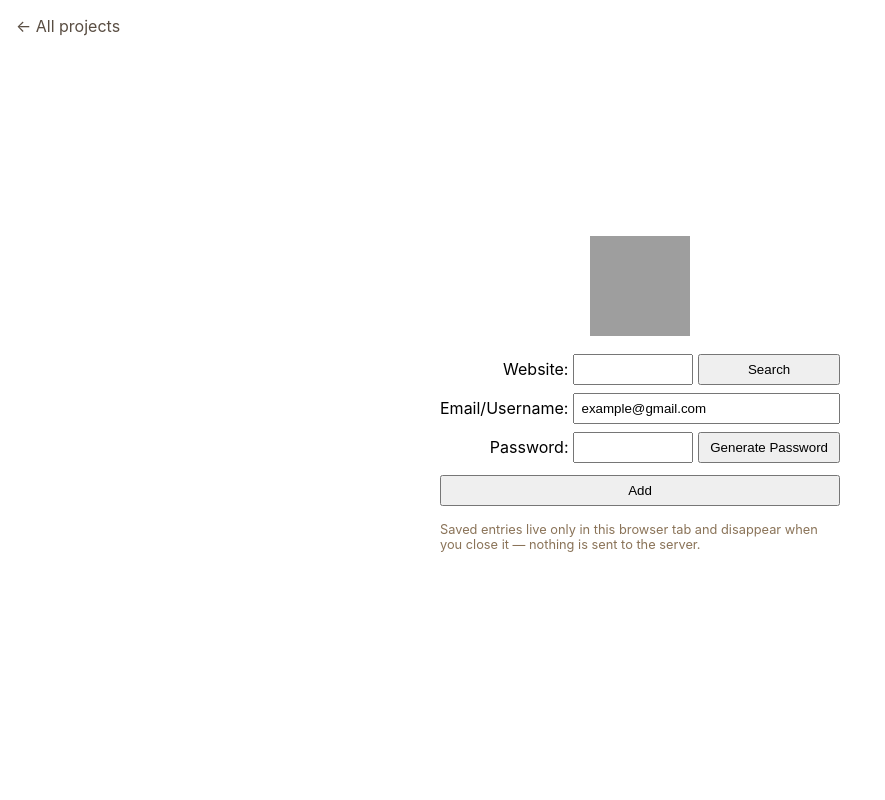
After one commit to tanishqmudaliar/100-Days-of-Code-The-Complete-Python-Pro-Bootcamp, a Flask app: template SERVER/templates/gui/password_manager.html in a window 1280 px wide. The commit adds this page. Shown: the whole page, without its empty margins (0-885 px from the left). Run offline with Flask 3, Linux system fonts and the light colour scheme; the template is opened without the code that fills it: most values are stand-ins (such as "Sample title", 1, 10 or a date in 2020); grey boxes are pictures that could not be loaded.

Commit message:
Add password manager application with GUI, password generation, and data storage

```diff
--- a/SERVER/app.py
+++ b/SERVER/app.py
@@ -37,17 +37,14 @@ def load_flashy_deck(project):
 
 def render_gui_project(project):
     guide = project.guide or {}
-    session_id = request.args.get("session_id") or str(uuid.uuid4())
-    state = GUI_STATE.setdefault(session_id, {"deck": load_flashy_deck(project)})
-    card = random.choice(state["deck"])
-    state["current"] = card
-    return render_template(
-        guide["template"],
-        title=guide.get("title", project.name),
-        project=project,
-        card=card,
-        session_id=session_id
-    )
+    if project.name == "Day 31":
+        session_id = request.args.get("session_id") or str(uuid.uuid4())
+        state = GUI_STATE.setdefault(session_id, {"deck": load_flashy_deck(project)})
+        card = random.choice(state["deck"])
+        state["current"] = card
+        return render_template(guide["template"], title=guide.get("title", project.name),
+                               project=project, card=card, session_id=session_id)
+    return render_template(guide["template"], title=guide.get("title", project.name), project=project)
 
 
 def github_folder_url(project) -> str:
@@ -66,7 +63,7 @@ def render_mail_merge(project):
         names = request.form.get("invited_names", "")
         letters = [(name, letter.replace("[name]", name)) for name in names.splitlines() if name.strip()]
     return render_template(
-        "mail_merge.html", title=project.name, project=project, guide=guide,
+        "mail_merge.html", title=guide.get("title", project.name), project=project, guide=guide,
         github_url=github_folder_url(project), letter=letter, names=names, letters=letters,
     )
 
@@ -95,7 +92,7 @@ def project_page(slug: str):
     if not waiting:
         SESSIONS.pop(session_id, None)
     return render_template(
-        "project.html", title=project.name, project=project, guide=project.guide or {},
+        "project.html", title=(project.guide or {}).get("title", project.name), project=project, guide=project.guide or {},
         github_url=github_folder_url(project), output=output, waiting=waiting, session_id=session_id,
     )
 
@@ -135,7 +132,7 @@ def project_asset(slug: str, filename: str):
     project = get_project(slug)
     if project is None:
         abort(404)
-    return send_from_directory(project.path / "images", filename)
+    return send_from_directory(project.path, filename)
 
 
 if __name__ == "__main__":
--- /dev/null
+++ b/SERVER/templates/gui/password_manager.html
@@ -0,0 +1,99 @@
+<!doctype html>
+<html lang="en">
+<head>
+  <meta charset="utf-8">
+  <meta name="viewport" content="width=device-width, initial-scale=1">
+  <title>{{ title }}</title>
+  <style>
+    body { margin: 0; min-height: 100vh; display: flex; align-items: center; justify-content: center; background: #fff; font-family: -apple-system, system-ui, sans-serif; }
+    .window { padding: 20px; width: 400px; display: grid; grid-template-columns: auto 1fr auto; gap: 8px 5px; align-items: center; }
+    .logo { grid-column: 1 / 4; display: flex; justify-content: center; margin-bottom: 10px; }
+    .logo img { width: 100px; height: 100px; }
+    label { text-align: right; }
+    input { box-sizing: border-box; width: 100%; padding: 6px; }
+    button { padding: 6px 10px; cursor: pointer; white-space: nowrap; }
+    .add { grid-column: 1 / 4; margin-top: 4px; }
+    .note { grid-column: 1 / 4; color: #8a7358; font-size: .8rem; margin-top: 8px; }
+    .back { position: fixed; top: 1rem; left: 1rem; color: #2f2013cc; text-decoration: none; }
+  </style>
+</head>
+<body>
+  <a class="back" href="/">&larr; All projects</a>
+  <div class="window">
+    <div class="logo">
+      <img src="{{ url_for('project_asset', slug=project.slug, filename='logo.png') }}" alt="">
+    </div>
+
+    <label>Website:</label>
+    <input id="website" type="text">
+    <button onclick="search()">Search</button>
+
+    <label>Email/Username:</label>
+    <input id="email" type="text" value="example@gmail.com" style="grid-column: 2 / 4;">
+
+    <label>Password:</label>
+    <input id="password" type="text">
+    <button onclick="generatePassword()">Generate Password</button>
+
+    <button class="add" onclick="save()">Add</button>
+
+    <p class="note">Saved entries live only in this browser tab and disappear when you close it — nothing is sent to the server.</p>
+  </div>
+
+<script>
+const VAULT_KEY = "passwordManagerVault";
+
+function loadVault() {
+  try { return JSON.parse(sessionStorage.getItem(VAULT_KEY)) || {}; }
+  catch { return {}; }
+}
+function saveVault(vault) {
+  sessionStorage.setItem(VAULT_KEY, JSON.stringify(vault));
+}
+
+function generatePassword() {
+  const letters = "abcdefghijklmnopqrstuvwxyzABCDEFGHIJKLMNOPQRSTUVWXYZ";
+  const numbers = "0123456789";
+  const symbols = "!#$%&()*+";
+  const pick = (chars, n) => Array.from({length: n}, () => chars[Math.floor(Math.random() * chars.length)]);
+  const randInt = (a, b) => a + Math.floor(Math.random() * (b - a + 1));
+  let chars = [...pick(letters, randInt(8, 10)), ...pick(numbers, randInt(2, 4)), ...pick(symbols, randInt(2, 4))];
+  for (let i = chars.length - 1; i > 0; i--) {
+    const j = Math.floor(Math.random() * (i + 1));
+    [chars[i], chars[j]] = [chars[j], chars[i]];
+  }
+  const password = chars.join("");
+  document.getElementById("password").value = password;
+  navigator.clipboard?.writeText(password);
+}
+
+function search() {
+  const website = document.getElementById("website").value;
+  if (!website) { alert("Please enter a website to search for."); return; }
+  const entry = loadVault()[website];
+  if (entry) {
+    alert(`Email: ${entry.email}\nPassword: ${entry.password}`);
+  } else {
+    alert(`No details for ${website} exist.`);
+  }
+}
+
+function save() {
+  const website = document.getElementById("website").value;
+  const email = document.getElementById("email").value;
+  const password = document.getElementById("password").value;
+  if (!website || !password) {
+    alert("Please make sure you haven't left any fields empty.");
+    return;
+  }
+  if (confirm(`These are the details entered:\nEmail: ${email}\nPassword: ${password}\nIs it ok to save?`)) {
+    const vault = loadVault();
+    vault[website] = { email, password };
+    saveVault(vault);
+    document.getElementById("website").value = "";
+    document.getElementById("password").value = "";
+  }
+}
+</script>
+</body>
+</html>
```
Also changed, not shown: SERVER/config.py (+16 -1 lines), SERVER/templates/gui/first_gui.html (added, +33 -0 lines), SERVER/templates/gui/flashy.html (+5 -5 lines), SERVER/templates/gui/pomodoro.html (added, +71 -0 lines), Day 29/data.json (renamed from Day 29 & 30/data.json), Day 29/data.txt (renamed from Day 29 & 30/data.txt), Day 29/logo.png (renamed from Day 29 & 30/logo.png), Day 29/main.py (renamed from Day 29 & 30/main.py), Day 29/password_generator.py (renamed from Day 29 & 30/password_generator.py).
